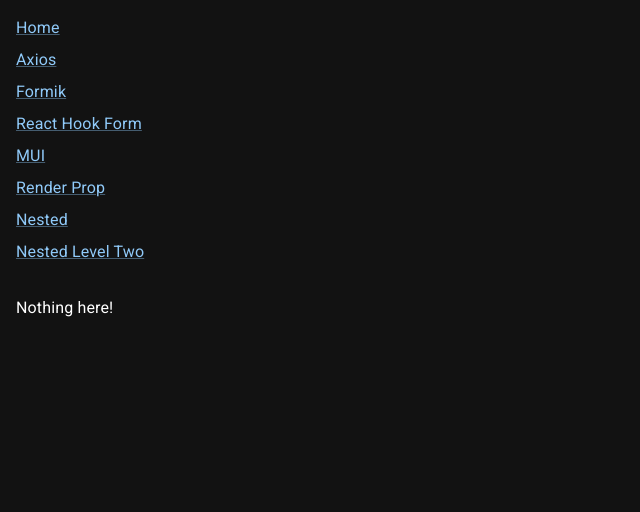
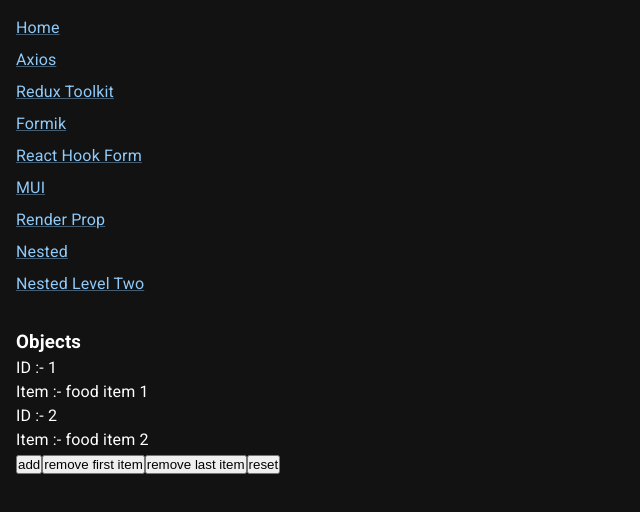
Before and after one commit to murtuzaalisurti/react-project-demo, a React (Vite) app: page /rtk in a window 1280 px wide. Shown: the top 512 px of the page, without its empty margins (0-640 px from the left). Built offline with nearby package versions, Linux system fonts and the light colour scheme.

Commit message:
added redux

```diff
--- a/package.json
+++ b/package.json
@@ -17,6 +17,7 @@
     "@hookform/resolvers": "^3.0.1",
     "@mui/icons-material": "^5.11.16",
     "@mui/material": "^5.12.0",
+    "@reduxjs/toolkit": "^1.9.5",
     "axios": "^1.3.6",
     "formik": "^2.2.9",
     "nanoid": "^4.0.2",
@@ -24,6 +25,7 @@
     "react-dom": "^18.2.0",
     "react-error-boundary": "^4.0.4",
     "react-hook-form": "^7.43.9",
+    "react-redux": "^8.0.5",
     "react-router-dom": "^6.10.0",
     "yup": "^1.0.2"
   },
--- /dev/null
+++ b/src/hooks/useFoodItems.tsx
@@ -0,0 +1,20 @@
+import { useSelector, useDispatch } from "react-redux"
+import { RootState } from "../store/config"
+import { add, removeFirst, removeLast, reset } from '../store/reducers/foodItemReducerSlice'
+
+const useFoodItems = () => {
+    const dispatch = useDispatch()
+    const { items } = useSelector((state: RootState) => state.food)
+    return {
+        items,
+        dispatch,
+        actions: {
+            add,
+            removeFirst,
+            removeLast,
+            reset
+        }
+    }
+}
+
+export default useFoodItems
--- /dev/null
+++ b/src/pages/FoodItemsRedux.tsx
@@ -0,0 +1,31 @@
+import useFoodItems from "../hooks/useFoodItems";
+
+const FoodItemsRedux = () => {
+    const { items, dispatch, actions: { add, removeFirst, removeLast, reset } } = useFoodItems()
+
+    return (
+        <section className="objComp">
+            <h3>Objects</h3>
+            <div className="items">
+                {
+                    items.map((ele, index) => {
+                        return (
+                            <div className={'item'} key={index}>
+                                <p>ID :- {ele.id}</p>
+                                <p>Item :- {ele.item}</p>
+                            </div>
+                        )
+                    })
+                }
+            </div>
+            <div className="ctas">
+                <button onClick={() => dispatch(add())}>add</button>
+                <button onClick={() => dispatch(removeFirst())}>remove first item</button>
+                <button onClick={() => dispatch(removeLast())}>remove last item</button>
+                <button onClick={() => dispatch(reset())}>reset</button>
+            </div>
+        </section>
+    )
+}
+
+export default FoodItemsRedux
--- a/src/pages/Layouts/Root.tsx
+++ b/src/pages/Layouts/Root.tsx
@@ -11,6 +11,7 @@
             <header>
                 <Link href="/">Home</Link>
                 <Link href="/axios">Axios</Link>
+                <Link href="/rtk">Redux Toolkit</Link>
                 <Link href={"/formik"}>Formik</Link>
                 <Link href={"/rhf"}>React Hook Form</Link>
                 <Link href={"/mui"}>MUI</Link>
--- a/src/router/Router.tsx
+++ b/src/router/Router.tsx
@@ -11,6 +11,7 @@
 import { Suspense, lazy } from "react";
 import DisplayError from "../components/DisplayError";
 import { ErrorBoundary } from "react-error-boundary";
+import FoodItemsRedux from "../pages/FoodItemsRedux";
 
 const AxiosImplementation = lazy(() => import('../pages/AxiosImplementation'))
 
@@ -28,6 +29,7 @@
                     <AxiosImplementation />
                 </Suspense>
             } />
+            <Route path="rtk" element={<FoodItemsRedux />} />
             <Route path="formik" element={<FormikForm />} />
             <Route path="rhf" element={<ReactHookForm />} />
             <Route path="mui" element={<MaterialUI />} />
--- /dev/null
+++ b/src/store/config.ts
@@ -0,0 +1,13 @@
+import { configureStore } from '@reduxjs/toolkit'
+import foodItemReducerSlice from './reducers/foodItemReducerSlice'
+
+const store = configureStore({
+    reducer: {
+        food: foodItemReducerSlice
+    }
+})
+
+export default store
+
+export type RootState = ReturnType<typeof store.getState>
+export type AppDispatch = typeof store.dispatch
--- /dev/null
+++ b/src/store/reducers/foodItemReducerSlice.ts
@@ -0,0 +1,46 @@
+import { createSlice } from "@reduxjs/toolkit";
+
+const foodItemReducerSlice = createSlice({
+    name: "food",
+    initialState: {
+        items: [
+            {
+                id: 1,
+                item: "food item 1"
+            },
+            {
+                id: 2,
+                item: "food item 2"
+            }
+        ]
+    },
+    reducers: {
+        add: (state) => {
+            state.items.push({
+                id: state.items.length !== 0 ? state.items[state.items.length - 1].id + 1 : 1,
+                item: state.items.length !== 0 ? `food item ${state.items[state.items.length - 1].id + 1}` : `food item 1`
+            })
+        },
+        removeLast: (state) => {
+            state.items.pop()
+        },
+        removeFirst: (state) => {
+            state.items.shift()
+        },
+        reset: (state) => {
+            state.items = [
+                {
+                    id: 1,
+                    item: "food item 1"
+                },
+                {
+                    id: 2,
+                    item: "food item 2"
+                }
+            ]
+        }
+    }
+})
+
+export const {add, removeFirst, removeLast, reset} = foodItemReducerSlice.actions;
+export default foodItemReducerSlice.reducer;
```
Also changed, not shown: src/main.tsx (+8 -5 lines).
